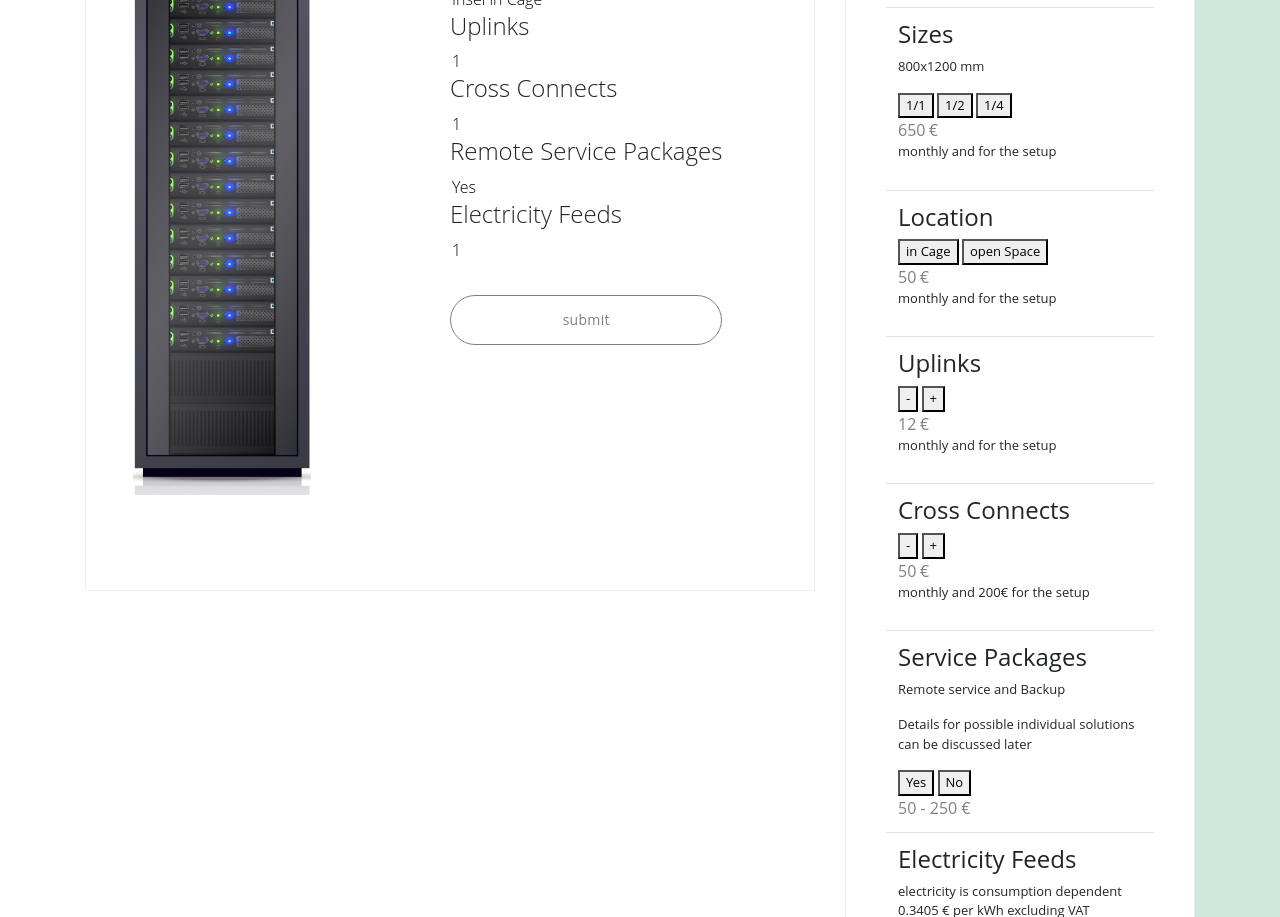
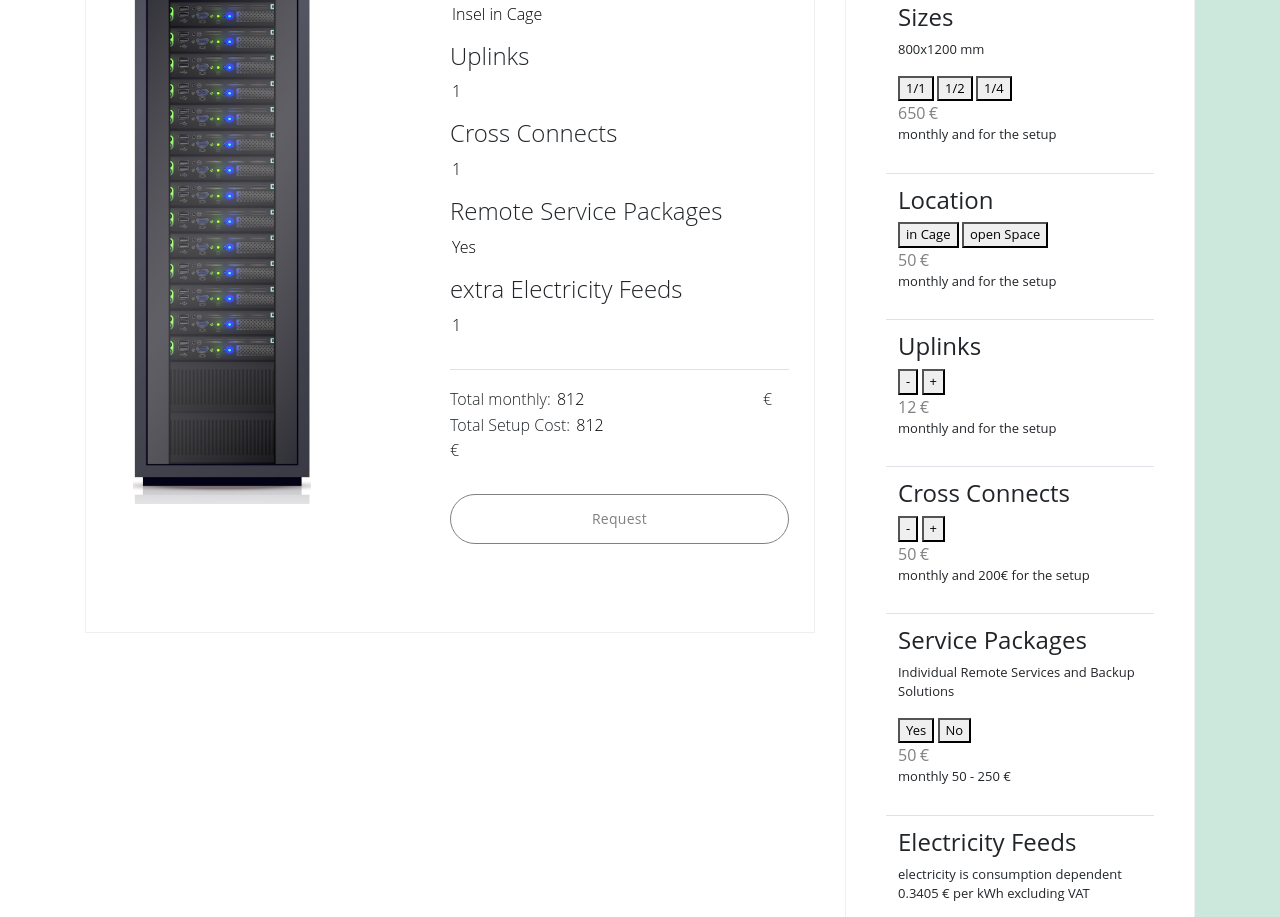
Before and after one commit to leifWoe/Configurator, a plain HTML site: page html/index.html in a window 1280 px wide. Shown: the part 235-1152 px from the top of the page. Drawn offline with nearby package versions, Linux system fonts and the light colour scheme.

Commit message:
started including price calc and showing it

```diff
--- a/html/index.html
+++ b/html/index.html
@@ -26,12 +26,12 @@
     <div class="container">
       <div class="row">
 
-        <!--! MAINBAR OUTPUT -->
+        <!--! MAIN OUTPUT -->
         <div class="col-md-8">
-          <div class="content-details b-solid">
+          <div class="content-details b-solid height-750">
             <div class="row pb-5">
               <div class="col-md-12 col-lg-6">
-                <h1>Output</h1>
+                <h1 class="border-bottom pb-2">Output</h1>
                 <div class="popup-gallery">
                   <img id="rack_photo" src="/assets/rack_photo.jpg" alt="Rack">
                 </div>
@@ -40,32 +40,40 @@
               <div class="col-md-12 col-lg-6">
                 <div class="wrappper">
                   <div class="row">
-                    <div class="outputContainer column">
-                      <div class="output">
+                    <div class="output-field">
                       <form method="get" action="" id="sendForm" name="sendForm">
 
                         <h4>Size</h4>
-                          <input type="text" name="sizeValue" id="sizeValue" value="1/1" class="no-border" readonly>
+                        <input type="text" name="sizeValue" id="sizeValue" value="1/1" class="pb-3 " readonly>
 
                         <h4>Location</h4>
-                          <input type="text" name="locationValue" id="locationValue" value="Insel in Cage" class="no-border" readonly>
+                        <input type="text" name="locationValue" id="locationValue" value="Insel in Cage" class="pb-3 " readonly>
 
                         <h4>Uplinks</h4>
-                          <input type="text" name="uplinksValue" id="uplinksValue" value="1" class="no-border" readonly>
+                        <input type="text" name="uplinksValue" id="uplinksValue" value="1" class="pb-3 " readonly>
 
                         <h4>Cross Connects</h4>
-                          <input type="text" name="ccValue" id="ccValue" value="1" class="no-border" readonly>
+                        <input type="text" name="ccValue" id="ccValue" value="1" class="pb-3 " readonly>
 
                         <h4>Remote Service Packages</h4>
-                          <input type="text" name="rspValue" id="rspValue" value="Yes" class="no-border" readonly>
+                        <input type="text" name="rspValue" id="rspValue" value="Yes" class="pb-3 " readonly>
 
-                          <h4>Electricity Feeds</h4>
-                          <input type="text" name="efValue" id="efValue" value="1" class="no-border" readonly>
+                        <h4>extra Electricity Feeds</h4>
+                        <input type="text" name="efValue" id="efValue" value="1" class="pb-3 " readonly>
 
-                          <input class="btn btn-block btn-default" type="submit" name="submit" id="submitButton" value="submit">
+                        <div class="totalCostContainer mt-3 pt-3 border-top">
+                          <span>Total monthly: </span>
+                          <input type="text" name="totalMonthlyCost" id="totalMonthlyCost" value="812" class="text-align-right" readonly>
+                          <span>€</span>
+
+                          <span>Total Setup Cost: </span>
+                          <input type="text" name="totalSetupCost" id="totalSetupCost" value="812" class="text-align-right" readonly>
+                          <span>€</span>
+                        </div>
+
+                        <input class="btn btn-block btn-default" type="submit" name="submit" id="submitButton" value="Request">
 
                       </form>
-                      </div>
                     </div>
                   </div>
                 </div>
@@ -77,12 +85,11 @@
 
         <!--! SIDEBAR OPTIONS -->
         <div class="col-md-4">
-          <aside class="sidebar b-solid">
-            <div class="posts">
+          <aside class="sidebar b-solid max-height-750-scrollbar">
+            <div class="posts mt-6 pt-2">
               <div class="tabs">
                 <div class="archives">
                   <h2>Options</h2>
-                  <div class="line active"></div>
                   <div class="carting">
                     <div class="col-sm-12 p-0">
                       <table class="table m-top">
@@ -102,7 +109,7 @@
                                     1/4
                                 </button>
                               </div>
-                              <span id="sizePrice">650</span>
+                              <span id="sizeMonthlyPrice" class="monthlyPrice">650</span>
                               <span>€</span>
                               <p>monthly and for the setup</p>
                             </td>
@@ -118,7 +125,7 @@
                                     open Space
                                 </button>
                               </div>
-                              <span id="locationPrice">50</span>
+                              <span id="locationMonthlyPrice" class="monthlyPrice">50</span>
                               <span>€</span>
                               <p>monthly and for the setup</p>
                             </td>
@@ -130,7 +137,7 @@
                                 <button id="uplinksMinusOption" type="button">-</button>
                                 <button id="uplinksPlusOption" type="button">+</button>
                               </div>
-                              <span id="uplinksPrice">12</span>
+                              <span id="uplinksMonthlyPrice" class="monthlyPrice">12</span>
                               <span>€</span>
                               <p>monthly and for the setup</p>
                             </td>
@@ -142,7 +149,7 @@
                                 <button id="ccMinusOption" type="button">-</button>
                                 <button id="ccPlusOption" type="button">+</button>
                               </div>
-                              <span id="ccPrice">50</span>
+                              <span id="ccMonthlyPrice" class="monthlyPrice">50</span>
                               <span>€</span>
                               <p>monthly and 200€ for the setup</p>
                             </td>
@@ -150,13 +157,14 @@
                           <tr>
                             <td class="title">
                               <h4>Service Packages</h4>
-                              <p>Remote service and Backup</p>
-                              <p>Details for possible individual solutions can be discussed later</p>
+                              <p>Individual Remote Services  and Backup Solutions</p>
                               <div class="rsp">
                                 <button id="rspNoOption" class="rspOptions" type="button">Yes</button>
                                 <button id="rspYesOption" class="rspOptions" type="button">No</button>
                               </div>
-                              <span>50 - 250 €</span>
+                              <span id="rspMonthlyPrice" class="monthlyPrice">50</span>
+                              <span>€</span>
+                              <p>monthly 50 - 250 €</p>
                             </td>
                           </tr>
                           <tr>
@@ -167,15 +175,10 @@
                                 <button id="efMinusOption" type="button">-</button>
                                 <button id="efPlusOption" type="button">+</button>
                               </div>
-                              <span id="efPrice">40</span>
+                              <span id="efMonthlyPrice" class="monthlyPrice">40</span>
                               <span>€</span>
                               <p>the first is included free of charge, each new one</p>
                               <p>40 € monthly and 200€ for the setup</p>
-                            </td>
-                          </tr>
-                          <tr>
-                            <td class="section-bar" colspan="3">
-                              <span class="float-right check">Total: $</span>
                             </td>
                           </tr>
                         </tbody>
```
Lines whose indentation alone changed are shown as unchanged.
